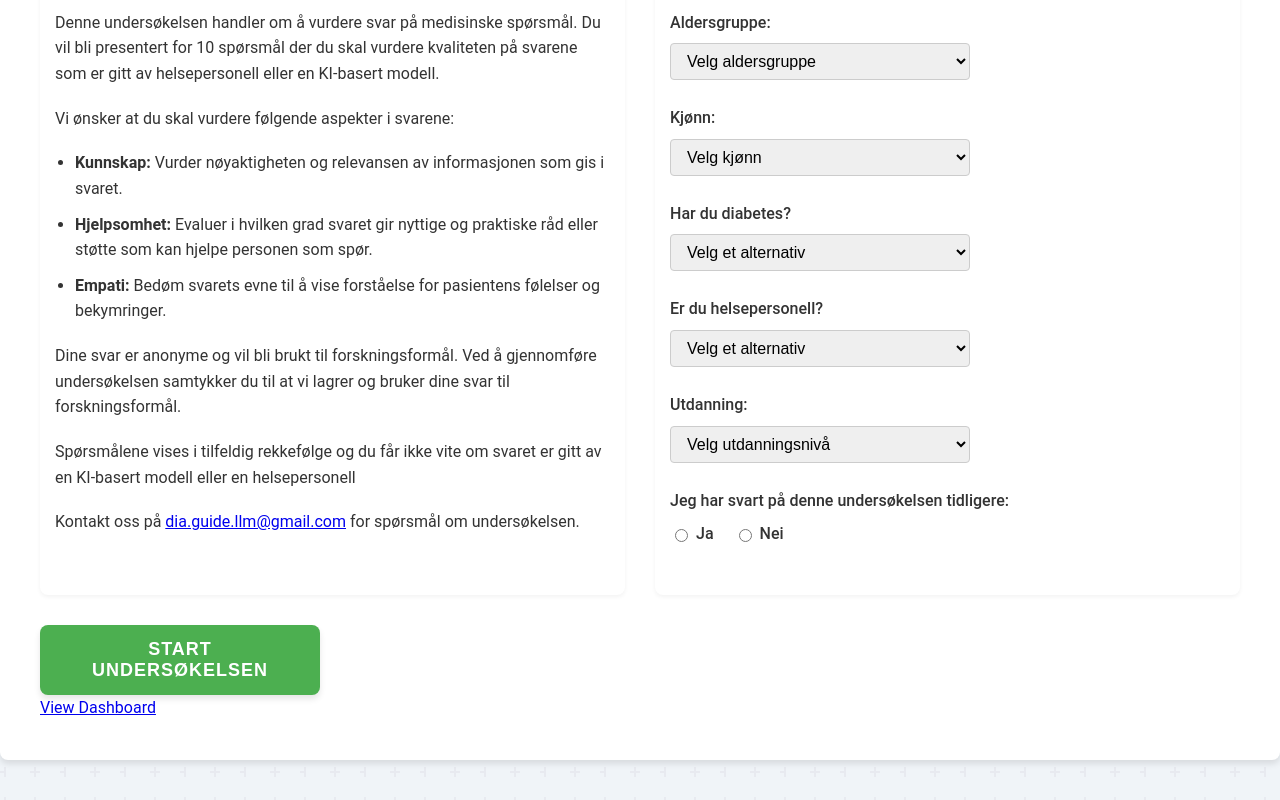
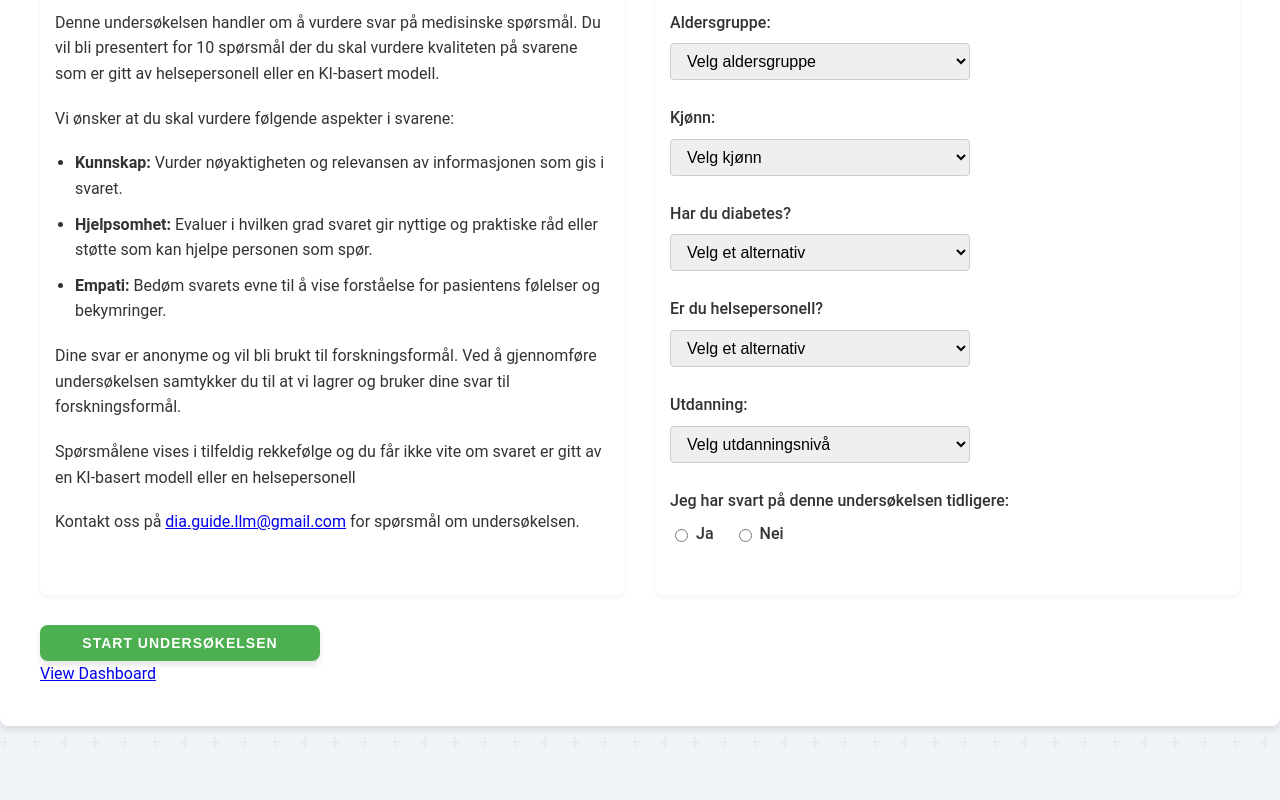
Before and after one commit to alu042/HumanVsRobot, a React (Create React App) app: page / in a window 1280 px wide. Shown: the part 403-1203 px from the top of the page. After the commit the page ends 1169 px from the top, so only its background shows below. Built offline with nearby package versions, Linux system fonts and the light colour scheme.

Commit message:
tweak start button

```diff
--- a/src/App.css
+++ b/src/App.css
@@ -477,12 +477,12 @@ input[type="radio"] {
 /* Start Button Styles */
 .start-button {
   display: inline-block;
-  padding: 14px 28px;
+  padding: 10px 24px;
   background-color: var(--secondary-color);
   color: var(--white);
   border: none;
   border-radius: 8px;
-  font-size: 18px;
+  font-size: 14px;
   font-weight: 600;
   cursor: pointer;
   transition: all 0.3s ease;
```
